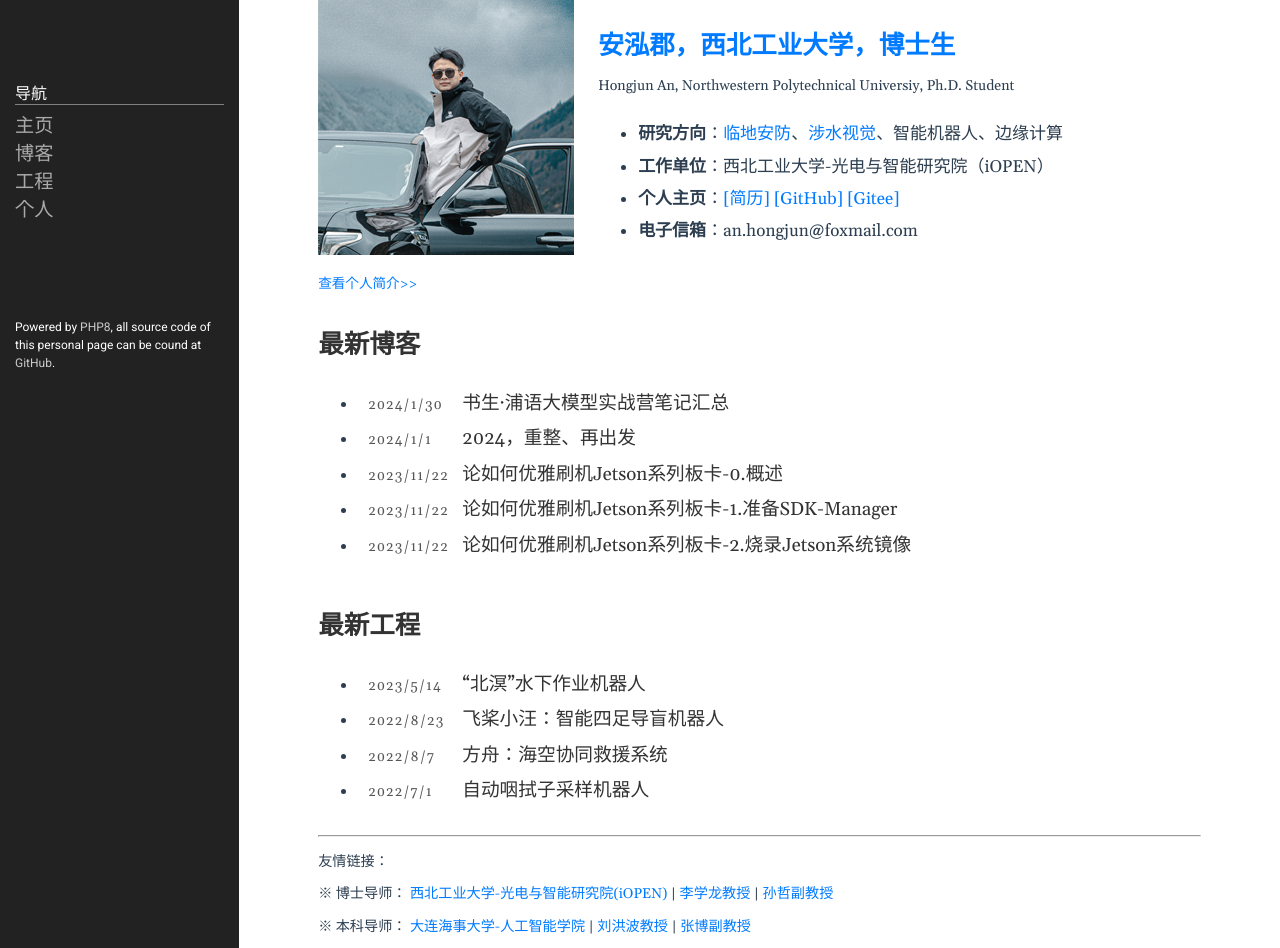
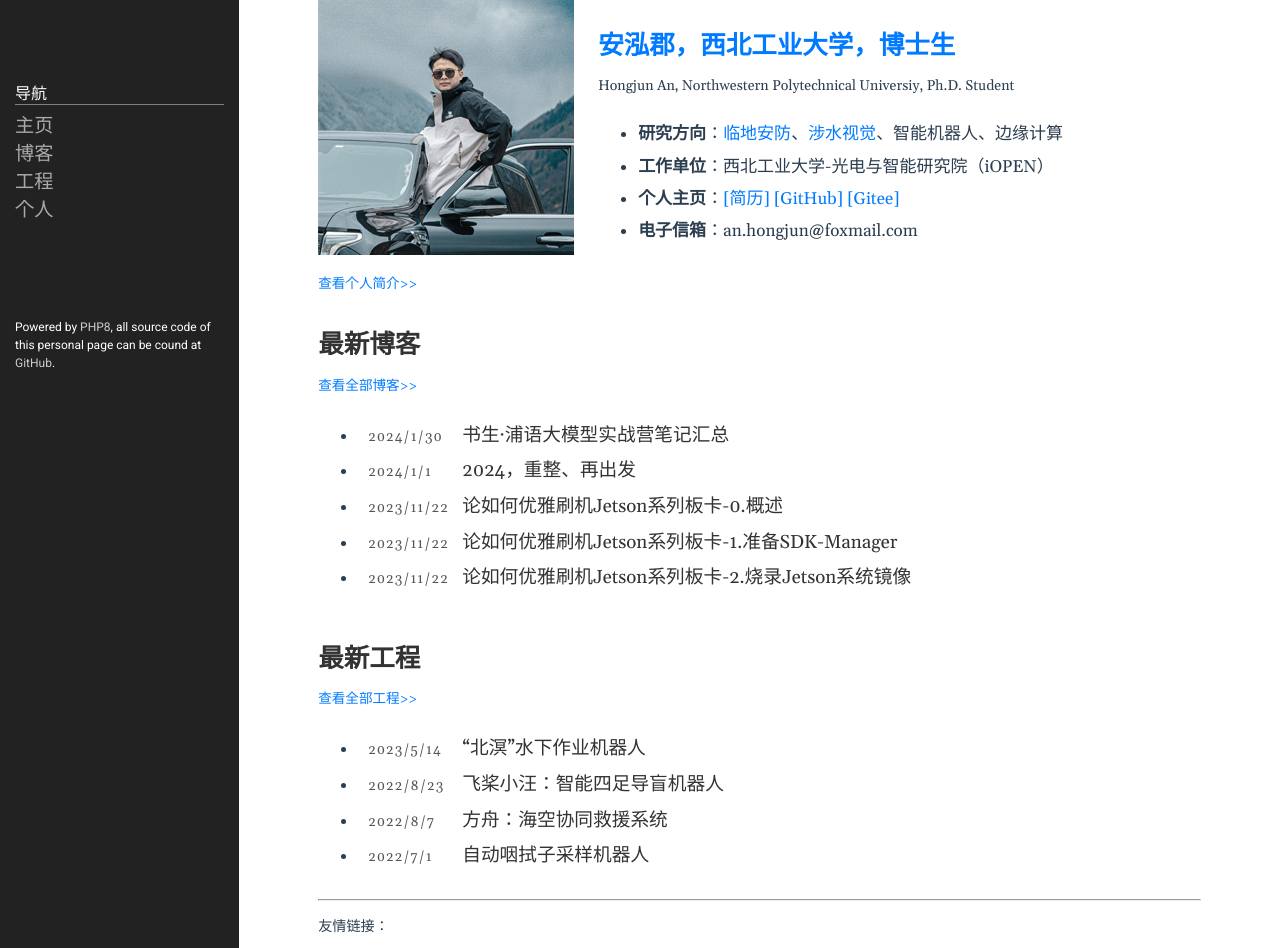
Before and after one commit to BestAnHongjun/HomePage, a PHP site: page / in a window 1280 px wide. Shown: the part 140-1088 px from the top of the page. Run offline with PHP 8.4, Linux system fonts and the light colour scheme.

Commit message:
update blogs

```diff
--- a/includes/blogs_index.php
+++ b/includes/blogs_index.php
@@ -10,6 +10,7 @@
             echo '
             <li class="post-list-item">
                 <span class="post-date">'.$blog["date"]["year"].'/'.$blog["date"]["month"].'/'.$blog["date"]["day"].'</span>
+                <span class="post-date">'.$blog["categories"][0].'</span>
                 <a class="post-link" href="/blogs.php?url='.$blog["url"].'">'.$blog["title"][0].'</a>
             </li>
             ';
--- a/includes/home.php
+++ b/includes/home.php
@@ -12,6 +12,7 @@
   </div>
   <div class="post-content" style="float: left; margin-right: 20px;">
     <h2>最新博客</h2>
+    <a class="project-extra-link" href="/blogs.php">查看全部博客>></a>
     <ul class="post-list">
     <?php
         $blogs = get_blogs();
@@ -31,6 +32,7 @@
   </div>
   <div class="post-content" style="float: left; margin-right: 20px;">
     <h2>最新工程</h2>
+    <a class="project-extra-link" href="/projects.php">查看全部工程>></a>
     <ul class="post-list">
     <?php
         $projects = get_projects();
```
